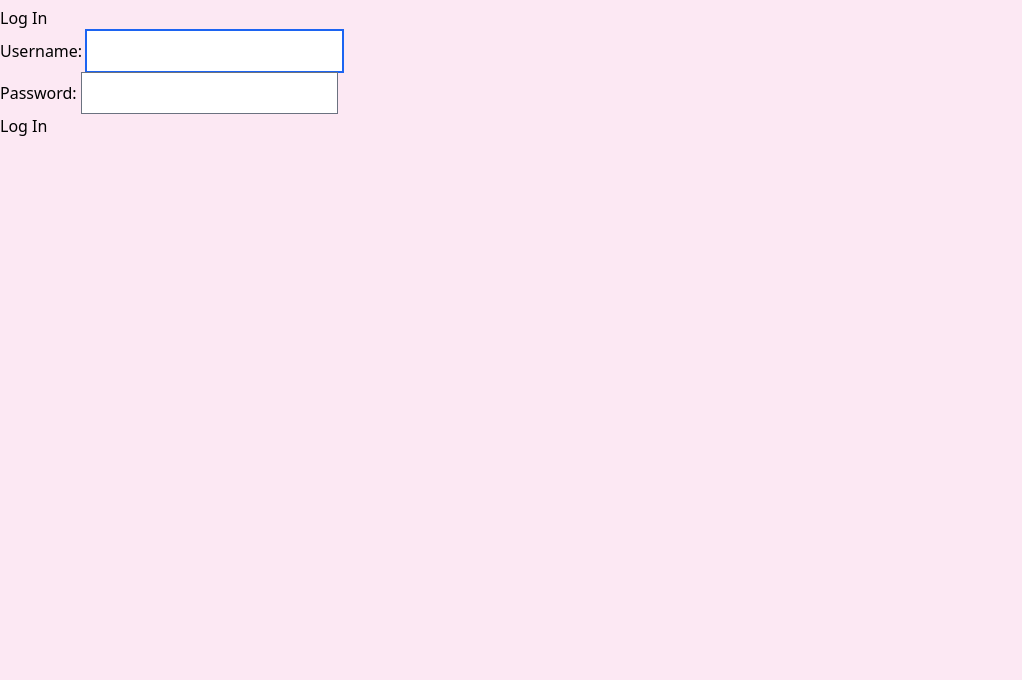
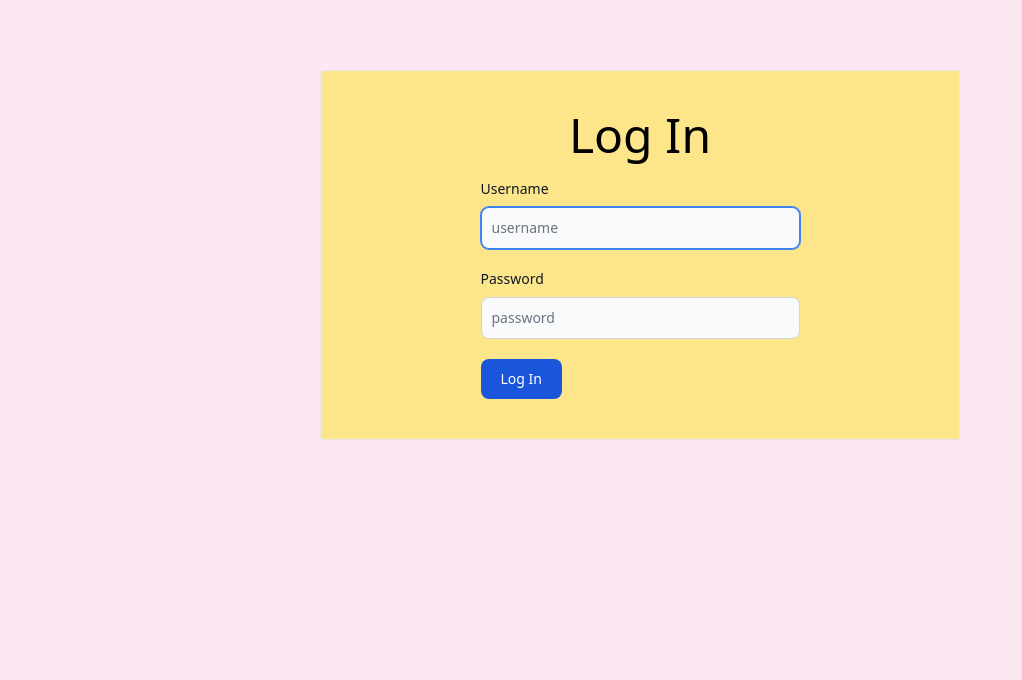
Before and after one commit to Ostyantic/django_delights, a Django app: page /accounts/login/ in a window 1280 px wide. Shown: the part 70-750 px from the top of the page, without its empty margins (0-1022 px from the left). Run offline with Django 4.2, Linux system fonts and the light colour scheme; style sheets or scripts are compiled from the project's sources; some libraries are stand-ins or nearby versions.

Commit message:
added a new form

```diff
--- a/templates/registration/login.html
+++ b/templates/registration/login.html
@@ -3,10 +3,39 @@
 {% block title %}Log In{% endblock %}
 
 {% block content %}
-<h2>Log In</h2>
-<form method="post">
-  {% csrf_token %}
-  {{ form.as_p }}
-  <button type="submit">Log In</button>
-</form>
+    {#    <h2>Log In</h2>#}
+    {#    <form method="post">#}
+    {#        {% csrf_token %} #}
+    {#        {{ form.as_p }} #}
+    {#        <button type="submit">Log In</button>#}
+    {#    </form>#}
+
+
+    <div class="flex flex-col mt-20 py-10 m-auto bg-amber-200 w-6/12 border rounded-l space-y-5">
+        <h2 class="text-5xl text-center" >Log In</h2>
+        <form action="." method="post" class="w-6/12 mx-auto">
+            {% csrf_token %}
+            <div class="mb-5">
+                <label for="id_username"
+                       class="block mb-2 text-sm font-medium text-gray-900 dark:text-white">Username</label>
+                <input type="text" id="id_username" name="username" autofocus autocapitalize="none" autocomplete="username"
+                       aria-invalid="true"
+                       class="bg-gray-50 border border-gray-300 text-gray-900 text-sm rounded-lg focus:ring-blue-500 focus:border-blue-500 block w-full p-2.5 dark:bg-gray-700 dark:border-gray-600 dark:placeholder-gray-400 dark:text-white dark:focus:ring-blue-500 dark:focus:border-blue-500"
+                       placeholder="username" required/>
+            </div>
+            <div class="mb-5">
+                <label for="id_password"
+                       class="block mb-2 text-sm font-medium text-gray-900 dark:text-white">Password</label>
+                <input type="password" name="password" autocomplete="current-password" required aria-invalid="true"
+                       id="id_password"
+                       class="bg-gray-50 border border-gray-300 text-gray-900 text-sm rounded-lg focus:ring-blue-500 focus:border-blue-500 block w-full p-2.5 dark:bg-gray-700 dark:border-gray-600 dark:placeholder-gray-400 dark:text-white dark:focus:ring-blue-500 dark:focus:border-blue-500"
+                       placeholder="password"/>
+            </div>
+            <button type="submit"
+                    class="text-white bg-blue-700 hover:bg-blue-800 focus:ring-4 focus:outline-none focus:ring-blue-300 font-medium rounded-lg text-sm w-full sm:w-auto px-5 py-2.5 text-center dark:bg-blue-600 dark:hover:bg-blue-700 dark:focus:ring-blue-800">
+                Log In
+            </button>
+        </form>
+    </div>
+
 {% endblock %}
```
